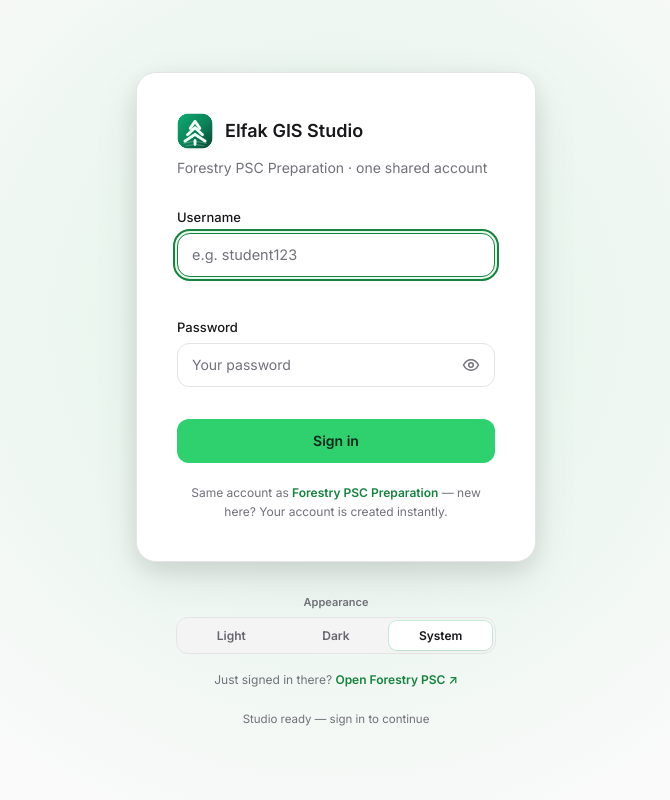
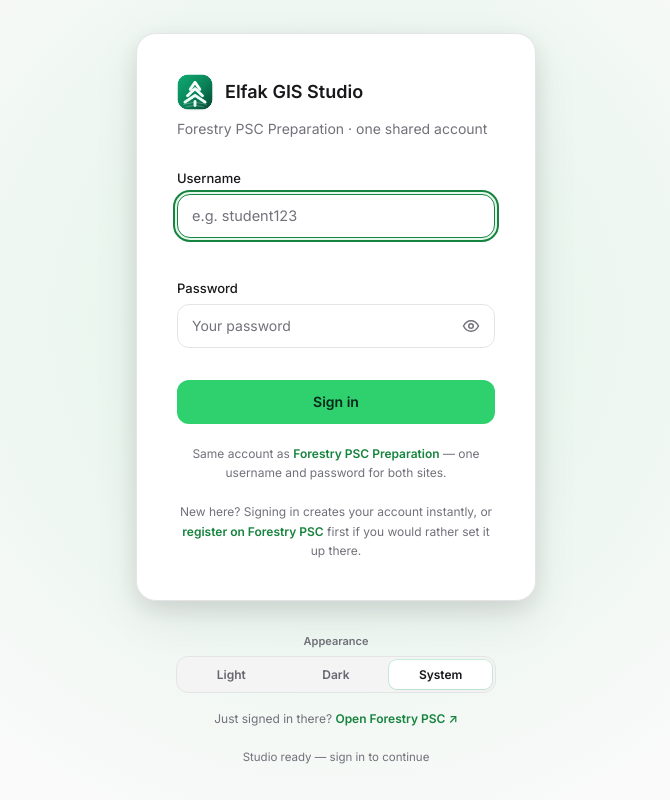
Before and after one commit to 1ravikafle-glitch/elfakgisstudio, a Flask app: page /login in a window 1280 px wide. Shown: the whole page, without its empty margins (304-974 px from the left). Run offline with Flask 3, Linux system fonts and the light colour scheme; some libraries are stand-ins or nearby versions.

Commit message:
feat(login): point newcomers at the Forestry signup page
Accounts are owned by Forestry and auto-created on first sign-in here, which
the page already said. Added an explicit link to the Forestry register form
so the route is obvious instead of implied.

```diff
--- a/templates/login.html
+++ b/templates/login.html
@@ -85,7 +85,13 @@
             </form>
 
             <p class="login-note">
-                Same account as <a href="https://forestry-pscpreparation.onrender.com/" target="_blank" rel="noopener noreferrer">Forestry PSC Preparation</a> — new here? Your account is created instantly.
+                Same account as <a href="https://forestry-pscpreparation.onrender.com/" target="_blank" rel="noopener noreferrer">Forestry PSC Preparation</a> — one username and password for both sites.
+            </p>
+
+            <p class="login-note">
+                New here? Signing in creates your account instantly, or
+                <a href="https://forestry-pscpreparation.onrender.com/desktop/login" target="_blank" rel="noopener noreferrer">register on Forestry PSC</a>
+                first if you would rather set it up there.
             </p>
         </div>
 
```
